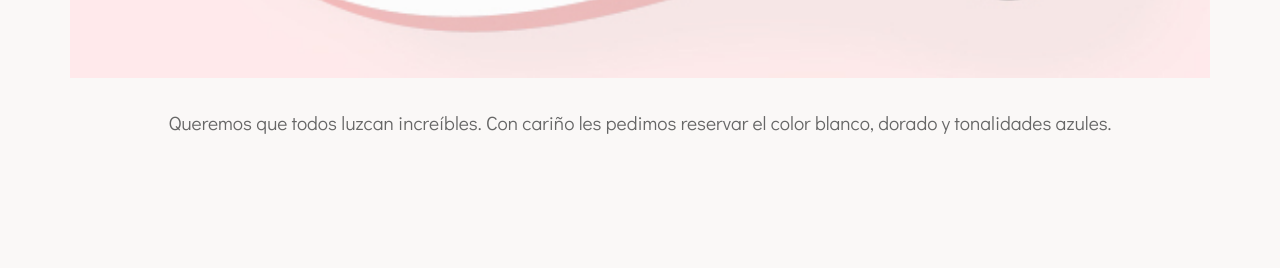
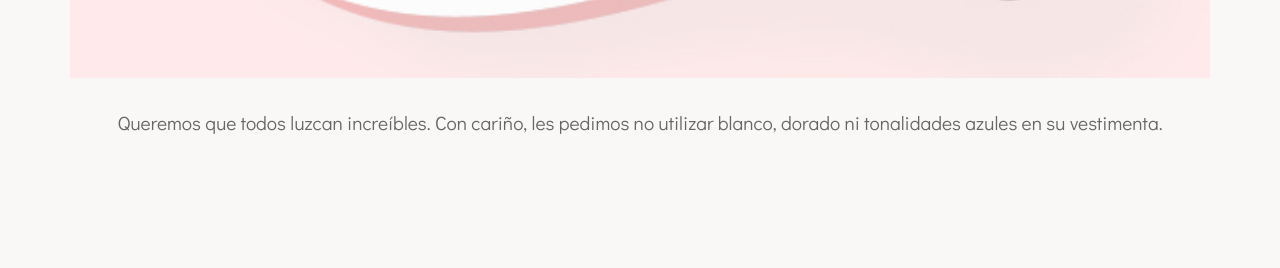
Before and after one commit to JAPWEDDINGSCR/brenda_andrey, a plain HTML site: page index.html in a window 1280 px wide. Shown: the part 5639-5907 px from the top of the page. Drawn offline with Linux system fonts and the light colour scheme.

Commit message:
Update dress code message in index.html

```diff
--- a/index.html
+++ b/index.html
@@ -306,7 +306,7 @@
                 <div class="col-md-12 text-center mb-30 animate-box">
                     <div class="widget-container" style="text-align: center;">
                         <br>
-                        <p style="font-size: larger;">Queremos que todos luzcan increíbles. Con cariño les pedimos reservar el color blanco, dorado y tonalidades azules.
+                        <p style="font-size: larger;">Queremos que todos luzcan increíbles. Con cariño, les pedimos no utilizar blanco, dorado ni tonalidades azules en su vestimenta.
                         </p>
 
                     </div>
```
